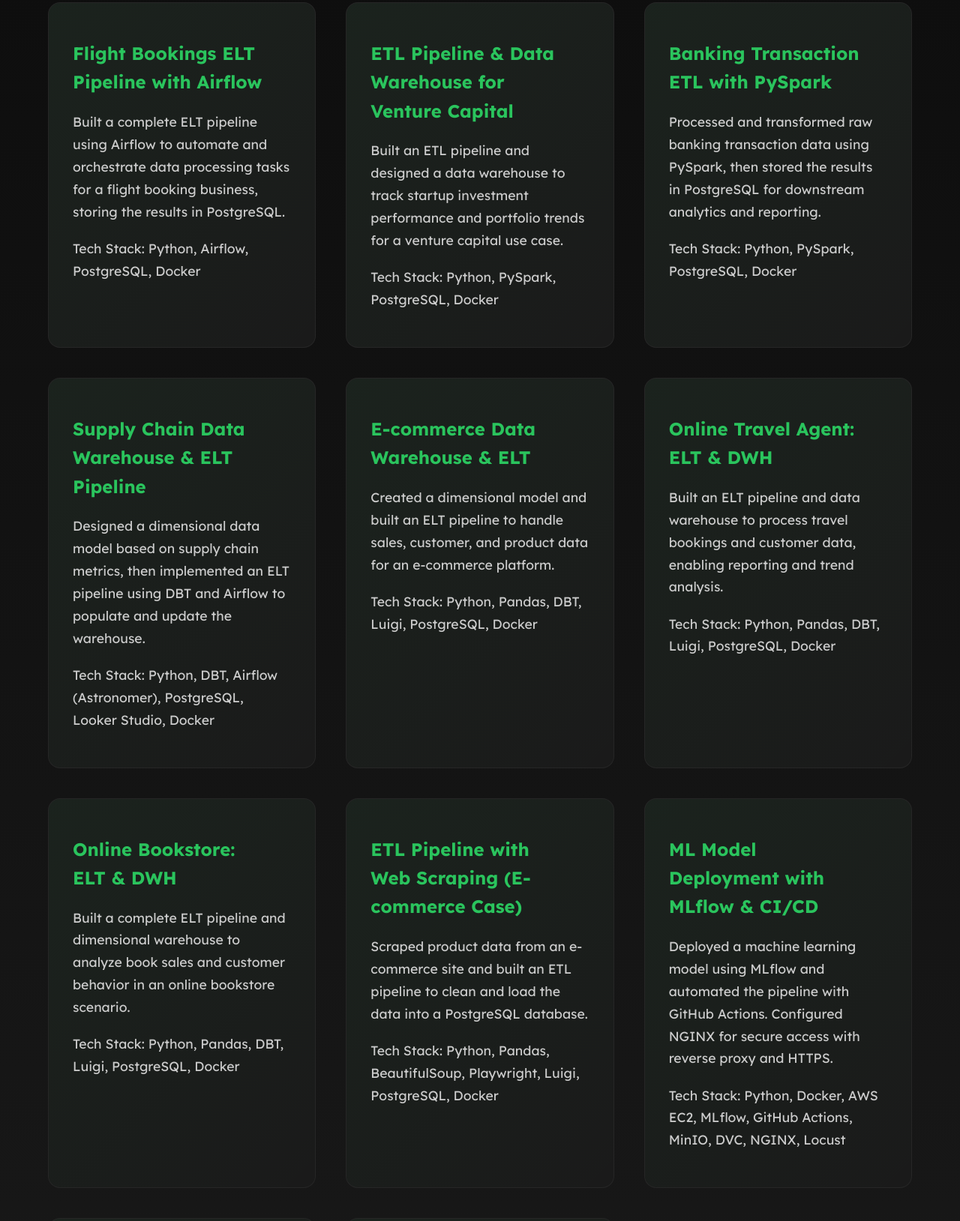
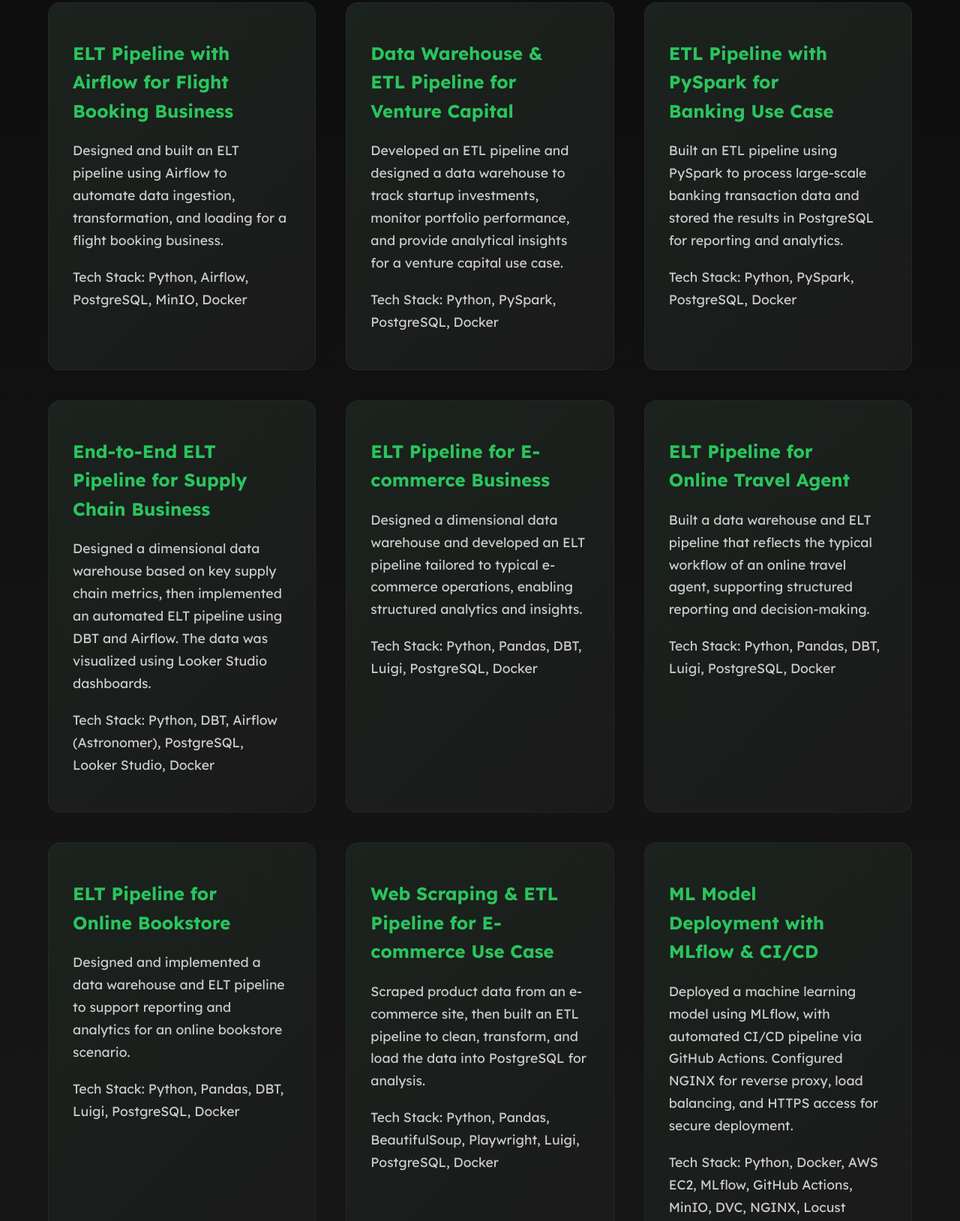
Before and after one commit to Rico-febrian/web-portfolio, a plain HTML site: page main.html in a window 1280 px wide. Shown: the part 925-2554 px from the top of the page at 75% size. Drawn offline with Linux system fonts and the light colour scheme.

Commit message:
Refined project descriptions

```diff
--- a/main.html
+++ b/main.html
@@ -399,73 +399,76 @@
 <section class="projects">
   <h2>Personal Projects</h2>
   <div class="project-list">
+
     <article class="project-item">
-        <h3><a href="https://github.com/Rico-febrian/flight-bookings-elt-pipeline-with-airflow" target="_blank">Flight Bookings ELT Pipeline with Airflow</a></h3>
-        <p>Built a complete ELT pipeline using Airflow to automate and orchestrate data processing tasks for a flight booking business, storing the results in PostgreSQL.</p>
-        <p><strong>Tech Stack:</strong> Python, Airflow, PostgreSQL, Docker</p>
+      <h3><a href="https://github.com/Rico-febrian/flight-bookings-elt-pipeline-with-airflow" target="_blank">ELT Pipeline with Airflow for Flight Booking Business</a></h3>
+      <p>Designed and built an ELT pipeline using Airflow to automate data ingestion, transformation, and loading for a flight booking business.</p>
+      <p><strong>Tech Stack:</strong> Python, Airflow, PostgreSQL, MinIO, Docker</p>
     </article>
 
     <article class="project-item">
-        <h3><a href="https://github.com/Rico-febrian/etl-pipeline-for-venture-capital-business" target="_blank">ETL Pipeline & Data Warehouse for Venture Capital</a></h3>
-        <p>Built an ETL pipeline and designed a data warehouse to track startup investment performance and portfolio trends for a venture capital use case.</p>
+      <h3><a href="https://github.com/Rico-febrian/etl-pipeline-for-venture-capital-business" target="_blank">Data Warehouse & ETL Pipeline for Venture Capital</a></h3>
+      <p>Developed an ETL pipeline and designed a data warehouse to track startup investments, monitor portfolio performance, and provide analytical insights for a venture capital use case.</p>
       <p><strong>Tech Stack:</strong> Python, PySpark, PostgreSQL, Docker</p>
     </article>
 
     <article class="project-item">
-        <h3><a href="https://github.com/Rico-febrian/etl-bank-transaction-with-pyspark" target="_blank">Banking Transaction ETL with PySpark</a></h3>
-        <p>Processed and transformed raw banking transaction data using PySpark, then stored the results in PostgreSQL for downstream analytics and reporting.</p>
+      <h3><a href="https://github.com/Rico-febrian/etl-bank-transaction-with-pyspark" target="_blank">ETL Pipeline with PySpark for Banking Use Case</a></h3>
+      <p>Built an ETL pipeline using PySpark to process large-scale banking transaction data and stored the results in PostgreSQL for reporting and analytics.</p>
       <p><strong>Tech Stack:</strong> Python, PySpark, PostgreSQL, Docker</p>
     </article>
 
     <article class="project-item">
-        <h3><a href="https://github.com/Rico-febrian/elt-pipeline-for-supply-chain-business" target="_blank">Supply Chain Data Warehouse & ELT Pipeline</a></h3>
-        <p>Designed a dimensional data model based on supply chain metrics, then implemented an ELT pipeline using DBT and Airflow to populate and update the warehouse.</p>
+      <h3><a href="https://github.com/Rico-febrian/elt-pipeline-for-supply-chain-business" target="_blank">End-to-End ELT Pipeline for Supply Chain Business</a></h3>
+      <p>Designed a dimensional data warehouse based on key supply chain metrics, then implemented an automated ELT pipeline using DBT and Airflow. The data was visualized using Looker Studio dashboards.</p>
       <p><strong>Tech Stack:</strong> Python, DBT, Airflow (Astronomer), PostgreSQL, Looker Studio, Docker</p>
     </article>
 
     <article class="project-item">
-        <h3><a href="https://github.com/Rico-febrian/elt-dwh-for-ecommerce-business" target="_blank">E-commerce Data Warehouse & ELT</a></h3>
-        <p>Created a dimensional model and built an ELT pipeline to handle sales, customer, and product data for an e-commerce platform.</p>
+      <h3><a href="https://github.com/Rico-febrian/elt-dwh-for-ecommerce-business" target="_blank">ELT Pipeline for E-commerce Business</a></h3>
+      <p>Designed a dimensional data warehouse and developed an ELT pipeline tailored to typical e-commerce operations, enabling structured analytics and insights.</p>
       <p><strong>Tech Stack:</strong> Python, Pandas, DBT, Luigi, PostgreSQL, Docker</p>
     </article>
 
     <article class="project-item">
-        <h3><a href="https://github.com/Rico-febrian/elt-dwh-for-online-travel-agent-business" target="_blank">Online Travel Agent: ELT & DWH</a></h3>
-        <p>Built an ELT pipeline and data warehouse to process travel bookings and customer data, enabling reporting and trend analysis.</p>
+      <h3><a href="https://github.com/Rico-febrian/elt-dwh-for-online-travel-agent-business" target="_blank">ELT Pipeline for Online Travel Agent</a></h3>
+      <p>Built a data warehouse and ELT pipeline that reflects the typical workflow of an online travel agent, supporting structured reporting and decision-making.</p>
       <p><strong>Tech Stack:</strong> Python, Pandas, DBT, Luigi, PostgreSQL, Docker</p>
     </article>
 
     <article class="project-item">
-        <h3><a href="https://github.com/Rico-febrian/elt-dwh-for-online-bookstore-business" target="_blank">Online Bookstore: ELT & DWH</a></h3>
-        <p>Built a complete ELT pipeline and dimensional warehouse to analyze book sales and customer behavior in an online bookstore scenario.</p>
+      <h3><a href="https://github.com/Rico-febrian/elt-dwh-for-online-bookstore-business" target="_blank">ELT Pipeline for Online Bookstore</a></h3>
+      <p>Designed and implemented a data warehouse and ELT pipeline to support reporting and analytics for an online bookstore scenario.</p>
       <p><strong>Tech Stack:</strong> Python, Pandas, DBT, Luigi, PostgreSQL, Docker</p>
     </article>
 
     <article class="project-item">
-        <h3><a href="https://github.com/Rico-febrian/simple-etl-with-luigi" target="_blank">ETL Pipeline with Web Scraping (E-commerce Case)</a></h3>
-        <p>Scraped product data from an e-commerce site and built an ETL pipeline to clean and load the data into a PostgreSQL database.</p>
+      <h3><a href="https://github.com/Rico-febrian/simple-etl-with-luigi" target="_blank">Web Scraping & ETL Pipeline for E-commerce Use Case</a></h3>
+      <p>Scraped product data from an e-commerce site, then built an ETL pipeline to clean, transform, and load the data into PostgreSQL for analysis.</p>
       <p><strong>Tech Stack:</strong> Python, Pandas, BeautifulSoup, Playwright, Luigi, PostgreSQL, Docker</p>
     </article>
 
     <article class="project-item">
       <h3><a href="https://medium.com/@ricofebrian731/deploying-a-machine-learning-model-to-mlflow-with-ci-cd-b180f5e17523" target="_blank">ML Model Deployment with MLflow & CI/CD</a></h3>
-        <p>Deployed a machine learning model using MLflow and automated the pipeline with GitHub Actions. Configured NGINX for secure access with reverse proxy and HTTPS.</p>
+      <p>Deployed a machine learning model using MLflow, with automated CI/CD pipeline via GitHub Actions. Configured NGINX for reverse proxy, load balancing, and HTTPS access for secure deployment.</p>
       <p><strong>Tech Stack:</strong> Python, Docker, AWS EC2, MLflow, GitHub Actions, MinIO, DVC, NGINX, Locust</p>
     </article>
 
     <article class="project-item">
       <h3><a href="https://www.canva.com/design/DAGLqgqLe80/DkUu6-4wu1aLDYOjolAglg/view?utm_content=DAGLqgqLe80&utm_campaign=designshare&utm_medium=link&utm_source=editor" target="_blank">CI/CD Deployment: Homepage Form App</a></h3>
-        <p>Deployed a homepage form app with CI/CD automation, NGINX load balancing, and SSL setup to ensure secure access over HTTPS.</p>
+      <p>Deployed a simple homepage form web app using CI/CD automation. Configured NGINX with reverse proxy and SSL for secure public access over HTTPS.</p>
       <p><strong>Tech Stack:</strong> Docker, AWS EC2, GitHub Actions, NGINX</p>
     </article>
 
     <article class="project-item">
       <h3><a href="https://www.canva.com/design/DAGKP7RlfNE/1cqnzBe_4cAifj9T_M8uzg/view?utm_content=DAGKP7RlfNE&utm_campaign=designshare&utm_medium=link&utm_source=editor" target="_blank">CI/CD Deployment: Simple Email App</a></h3>
-        <p>Automated deployment of a simple email web app with CI/CD using GitHub Actions and configured secure access through NGINX and SSL.</p>
+      <p>Set up CI/CD deployment for a simple email web app using GitHub Actions. Managed NGINX configuration with reverse proxy and SSL for secure HTTPS access.</p>
       <p><strong>Tech Stack:</strong> Docker, AWS EC2, GitHub Actions, NGINX</p>
     </article>
+
   </div>
 </section>
+
 
   <footer>
     <p>© 2025.</p>
```
Lines whose indentation alone changed are shown as unchanged.
